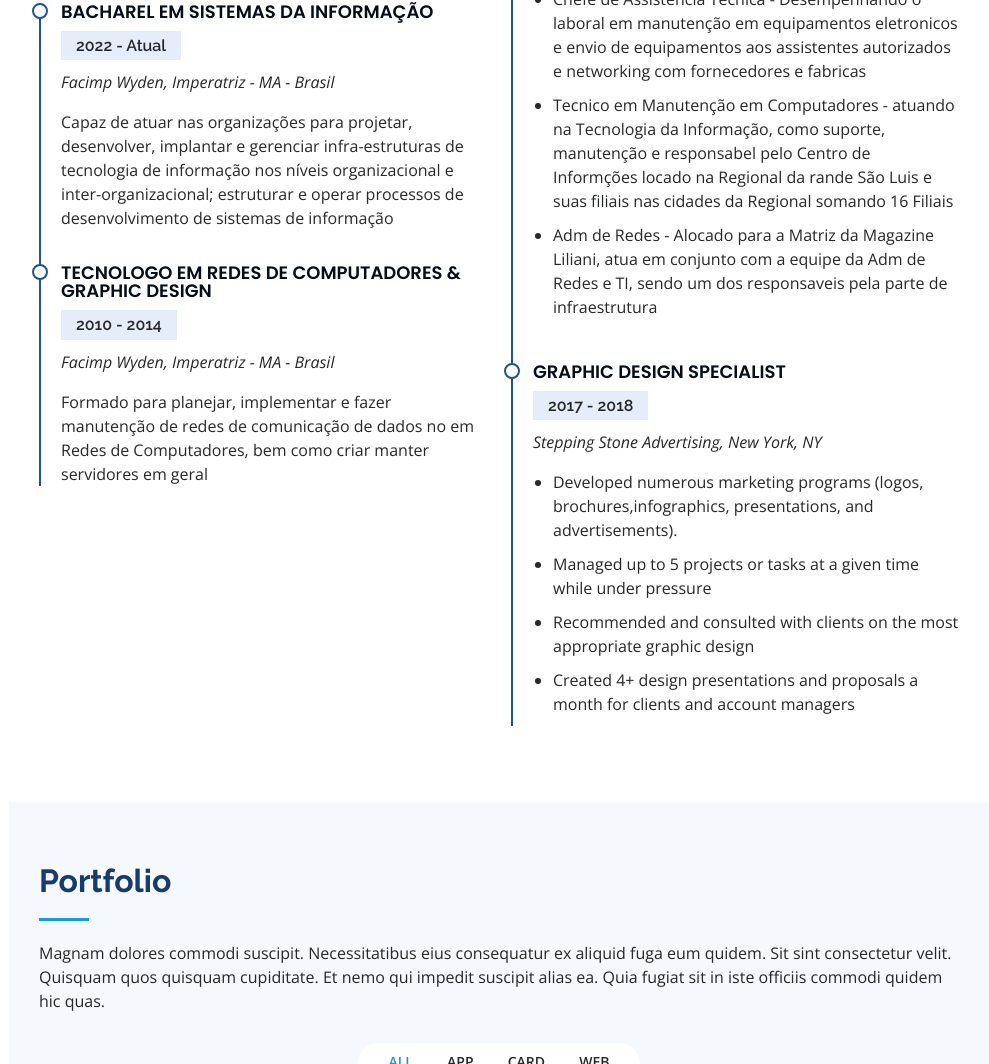
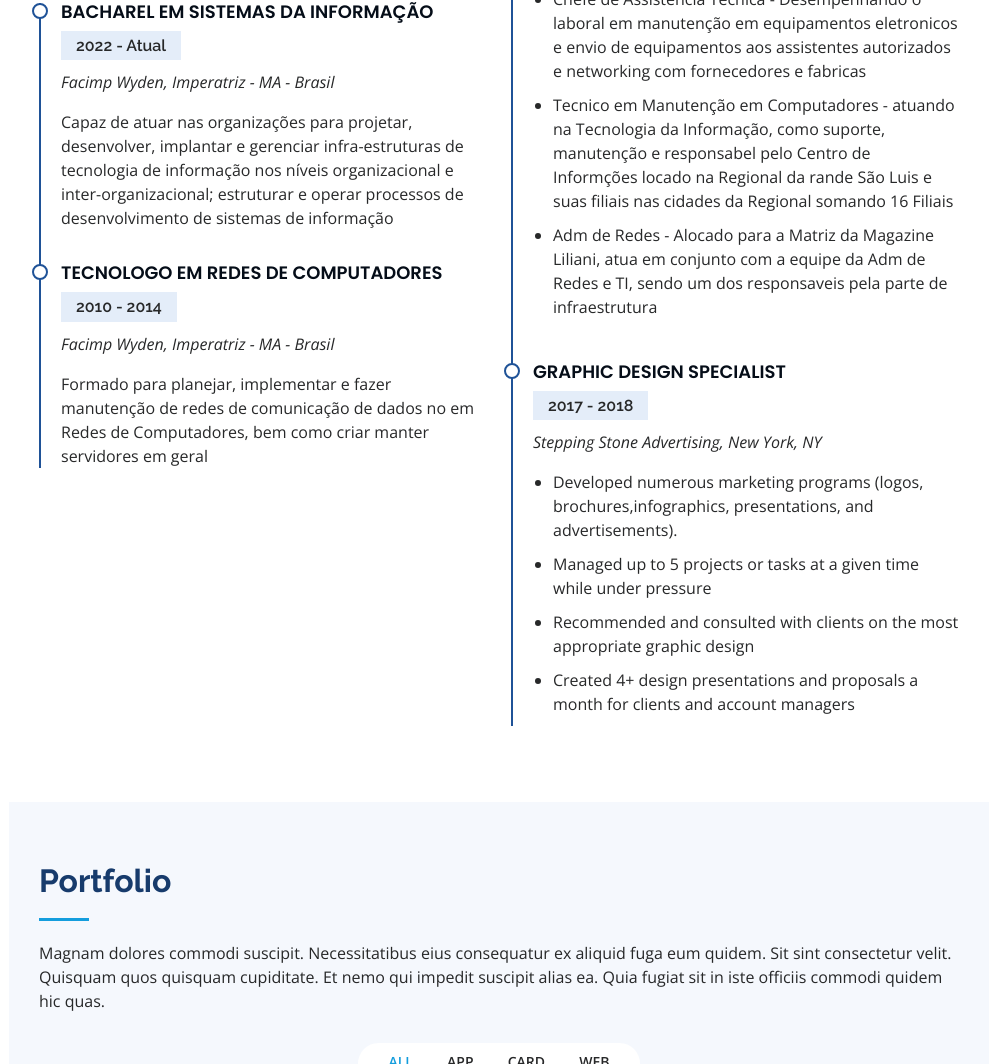
Before and after one commit to CharlesSantana/charlessantana.github.io, a plain HTML site: page index.html in a window 1280 px wide. Shown: the part 3085-4149 px from the top of the page, without its empty margins (291-1280 px from the left). Drawn offline with nearby package versions, Linux system fonts and the light colour scheme.

Commit message:
Update index.html

```diff
--- a/index.html
+++ b/index.html
@@ -279,7 +279,7 @@
               <p>Capaz de atuar nas organizações para projetar, desenvolver, implantar e gerenciar infra-estruturas de tecnologia de informação nos níveis organizacional e inter-organizacional; estruturar e operar processos de desenvolvimento de sistemas de informação</p>
             </div>
             <div class="resume-item">
-              <h4>Tecnologo em Redes de Computadores &amp; Graphic Design</h4>
+              <h4>Tecnologo em Redes de Computadores</h4>
               <h5>2010 - 2014</h5>
               <p><em>Facimp Wyden, Imperatriz - MA - Brasil</em></p>
               <p> Formado para planejar, implementar e fazer manutenção de redes de comunicação de dados no em Redes de Computadores, bem como criar manter servidores em geral</p>
```
